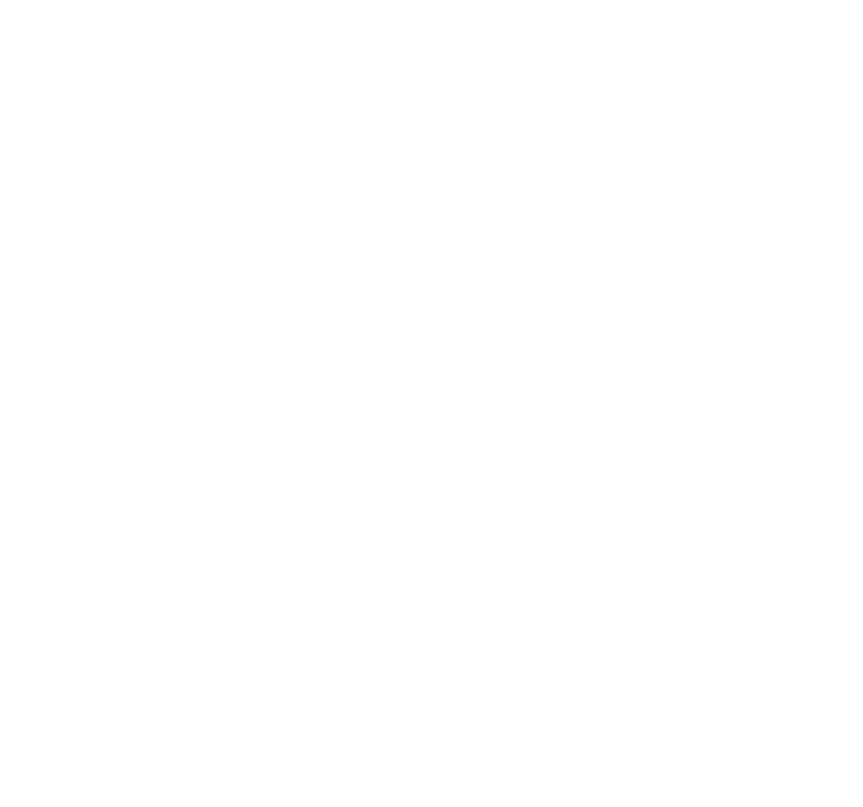
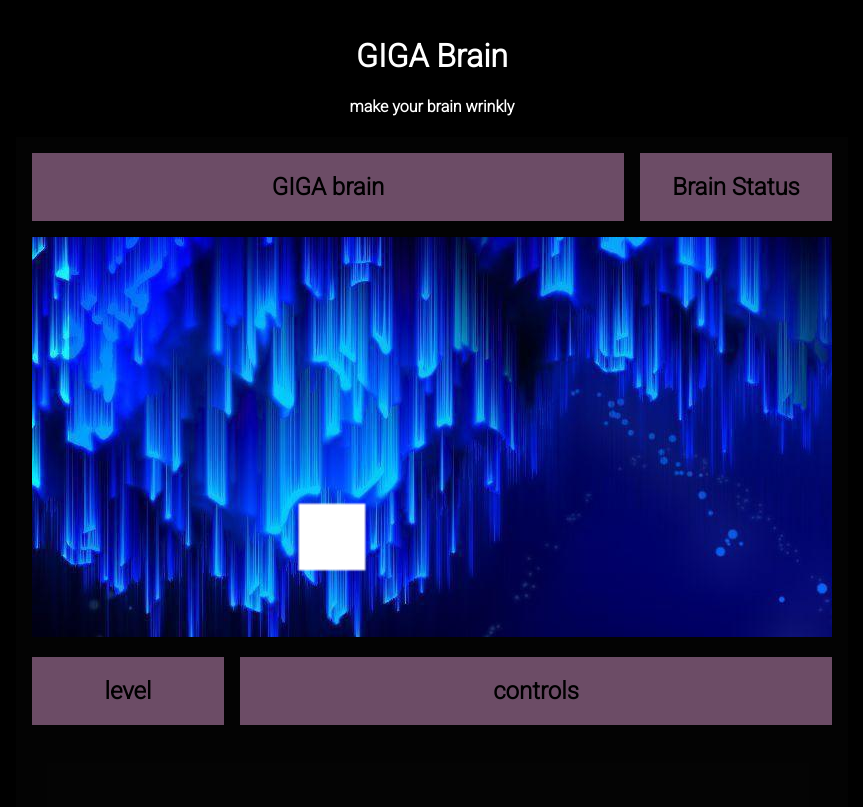
Before and after one commit to cspdevs000/giga-brain-game, a plain HTML site: page index.html in a window 1280 px wide. Shown: the whole page, without its empty margins (208-1071 px from the left). Drawn offline with Linux system fonts and the light colour scheme.

Commit message:
basic canvas & test chunk render

```diff
--- a/index.html
+++ b/index.html
@@ -4,11 +4,24 @@
     <meta charset="UTF-8">
     <meta http-equiv="X-UA-Compatible" content="IE=edge">
     <meta name="viewport" content="width=device-width, initial-scale=1.0">
+    <link rel="preconnect" href="https://fonts.googleapis.com">
+    <link rel="preconnect" href="https://fonts.gstatic.com" crossorigin>
+    <link href="https://fonts.googleapis.com/css2?family=Open+Sans:wght@300&family=Poppins&family=Roboto:wght@300&family=Tangerine&display=swap" rel="stylesheet">
     <link rel="stylesheet" href="./style.css">
-    <title>Document</title>
+    <title>GIGA Brain</title>
 </head>
+<h1 id="mydiv">GIGA Brain</h1>
+<h4>make your brain wrinkly</h4>
 <body>
-
+    <div id="container">
+        <aside id="top-left"><h2>GIGA brain</h2></aside>
+        <aside id="top-right"><h2 id="movement">Brain Status</h2></aside>
+        <main>
+            <canvas id="game">GAME TIME</canvas>
+        </main>
+        <aside id="btm-left"><h2>level</h2></aside>
+        <aside id="btm-right"><h2 id="status">controls</h2></aside>
+    </div>
     <script src="./main.js"></script>
 </body>
 </html>
--- a/main.js
+++ b/main.js
@@ -0,0 +1,32 @@
+let game = document.querySelector('#game');
+let ctx = game.getContext('2d');
+ctx.fillStyle = 'white';
+ctx.lineWidth = 5;
+
+// ================= CHUNKS ================== //
+class Chunk {
+    constructor(x, y, color, width, height){
+        this.x = x;
+        this.y = y;
+        this.color = color;
+        this.width = width;
+        this.height = height;
+
+        this.render = function() {
+            ctx.fillStyle = this.color;
+            ctx.fillRect(this.x, this.y, this.width, this.height);
+        }
+    }
+}
+
+let chunkTest = new Chunk(100, 100, 'white', 25, 25);
+console.log(chunkTest);
+chunkTest.render();
+
+
+// ================= DRAG FUNCTIONS =================== //
+let drag = false;
+
+document.addEventListener('mousedown', () => drag = false);
+document.addEventListener('mousemove', () => drag = true);
+document.addEventListener('mouseup', () => console.log(drag ? 'drag' : 'click'));
--- a/style.css
+++ b/style.css
@@ -0,0 +1,77 @@
+* {
+    font-family: 'Roboto', sans-serif;
+}
+
+html,body {
+    margin: 0;
+    padding: 0;
+  }
+
+h1, h4 {
+    color: white;
+    text-align: center;
+}
+
+body {
+    padding-top: 1em;
+    text-align: center;
+    background-color: black;
+    /* background-image: url('../img/dungeonhell.png'); */
+    background-size: cover;
+    background-repeat: space;
+  }
+
+canvas {
+    background-image: url('./graphics/qsGvZpG.jpeg');
+    /* background-repeat: repeat; */
+    /* background-color: #222; */
+    width: 100%;
+    height: 100;
+  }
+
+#container {
+    max-width: 50em;
+    /* height: 70vh; */
+    background-color: rgba(12, 12, 12, 0.329);
+    margin: 0 auto;
+    padding: 1em;
+    display: grid;
+    grid-gap: 1em; /* spaces between the grid areas */
+    grid-template-rows: .25fr .5fr .25fr;
+    grid-template-columns: .25fr .5fr .25fr;
+    grid-template-areas: "top-left top-left top-right"
+                          "game game game"
+                          "btm-left btm-right btm-right";
+    }
+
+    #top-left, #top-right, #btm-left, #btm-right {
+        display: flex;
+        justify-content: center;
+        align-items: center;
+        background-color: rgba(224, 157, 210, 0.473);
+      }
+
+      #top-left {
+        grid-area: top-left;
+      }
+
+      #top-right {
+        grid-area: top-right;
+        /* background-color: #222; */
+        /* background-image: url('../img/funky-lines.png'); */
+      }
+
+      main {
+        grid-area: game;
+      }
+
+
+      #btm-left {
+        grid-area: btm-left;
+        /* background-color: #222; */
+      }
+
+      #btm-right {
+        grid-area: btm-right;
+        /* background-color: #222; */
+      }
```
Also changed, not shown: graphics/brain1.png (added), graphics/qsGvZpG.jpeg (added), 1 other file.
